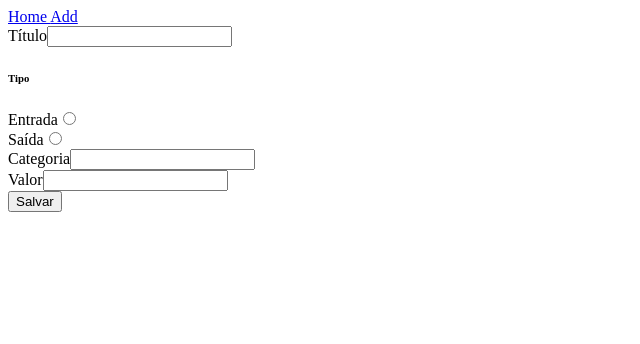
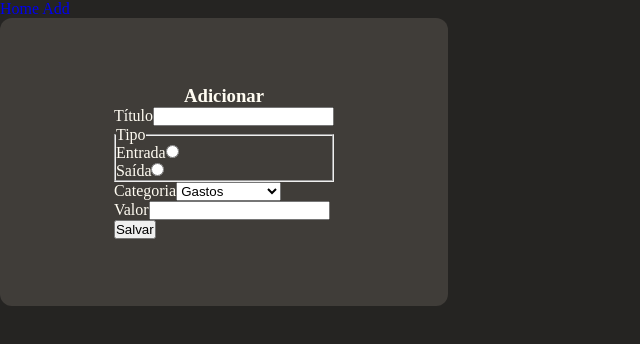
Before and after one commit to ArseniumGX/finansence, a React (Create React App) app: page /add in a window 1280 px wide. Shown: the top 344 px of the page, without its empty margins (0-640 px from the left). Built offline with nearby package versions, Linux system fonts and the light colour scheme.

Commit message:
feat(styles): change someone styles

```diff
--- a/src/components/Table.jsx
+++ b/src/components/Table.jsx
@@ -1,6 +1,7 @@
 import { useState } from 'react'
 import { Link } from 'react-router-dom'
 import Modal from '../components/Modal'
+import '../styles/table.scss'
 
 export const TableHead = () => {
     return(
--- a/src/index.jsx
+++ b/src/index.jsx
@@ -1,6 +1,7 @@
 import { StrictMode } from 'react'
 import ReactDOM from 'react-dom'
 import App from './App'
+import './styles/global.scss'
 
 ReactDOM.render(
     <StrictMode>
--- a/src/pages/Add.jsx
+++ b/src/pages/Add.jsx
@@ -2,6 +2,7 @@ import moment from 'moment'
 import { useContext, useState } from 'react'
 import { v4 as uuid } from 'uuid'
 import { FinanceContext } from '../provider/FinenceProvider'
+import '../styles/add.scss'
 
 const Home = props => {
 
@@ -28,15 +29,15 @@ const Home = props => {
     }
 
     return(
-        <section>
+        <section className="add">
+            <h3>Adicionar</h3>
             <form onSubmit={ handleSubmit }>
                 <div>
                     <label htmlFor="title">Título</label>
                     <input type="text" id="title" value={title} onChange={ e => setTitle(e.target.value) } />
                 </div>
-                <div>
-                    <h6>Tipo</h6>
-                    <div className="type">
+                <fieldset>
+                    <legend>Tipo</legend>
                     <div>
                         <label htmlFor="inner">Entrada</label>
                         <input type="radio" name="type" value="entrada" id="in" onChange={ e => setType(e.target.value) } />
@@ -45,11 +46,14 @@ const Home = props => {
                         <label htmlFor="outer">Saída</label>
                         <input type="radio" name="type" value="saida" id="outer" onChange={e => setType(e.target.value)} />
                     </div>
-                    </div>
-                </div>
+                </fieldset>
                 <div>
                     <label htmlFor="category">Categoria</label>
-                    <input type="text" name="category" id="category" value={category} onChange={ e => setCategory(e.target.value) } />
+                    <select name="category" id="category" onChange={e => setCategory(e.target.value)}>
+                        <option value="gastos">Gastos</option>
+                        <option value="investimentos">Investimentos</option>
+                        <option value="contas">Contas</option>
+                    </select>
                 </div>
                 <div>
                     <label htmlFor="value">Valor</label>
--- a/src/pages/Home.jsx
+++ b/src/pages/Home.jsx
@@ -6,7 +6,7 @@ const Home = () => {
     const { state } = useContext(FinanceContext)
     return(
         <section>
-            <table>
+            <table id="table">
                 <TableHead />
                 <tbody>
                     {state.map((item, index) => (
--- /dev/null
+++ b/src/styles/add.scss
@@ -0,0 +1,15 @@
+section.add{
+    display: flex;
+    flex-direction: column;
+    align-items: center;
+    justify-content: center;
+    align-content: center;
+    background-color: #403d39;
+    width: 28rem;
+    height: 18rem;
+    border-radius: 12px;
+
+    form{
+
+    }
+}
--- /dev/null
+++ b/src/styles/global.scss
@@ -0,0 +1,15 @@
+*{
+    margin: 0;
+    padding: 0;
+    box-sizing: content-box;
+    text-decoration: none;
+}
+
+html{
+    scroll-behavior: smooth;
+}
+
+body{
+    background-color: #252422;
+    color: #fffcf2;
+}
--- /dev/null
+++ b/src/styles/table.scss
@@ -0,0 +1,11 @@
+thead{
+    width: auto;
+    height: 2rem;
+    th{
+        tr{
+            border: none;
+
+        }
+    }
+
+}
```
Lines whose indentation alone changed are shown as unchanged.
